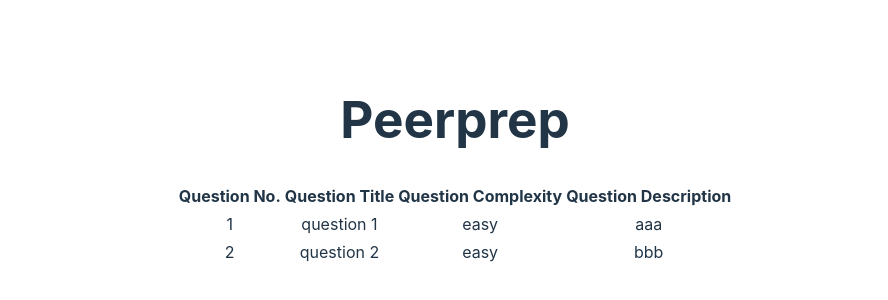
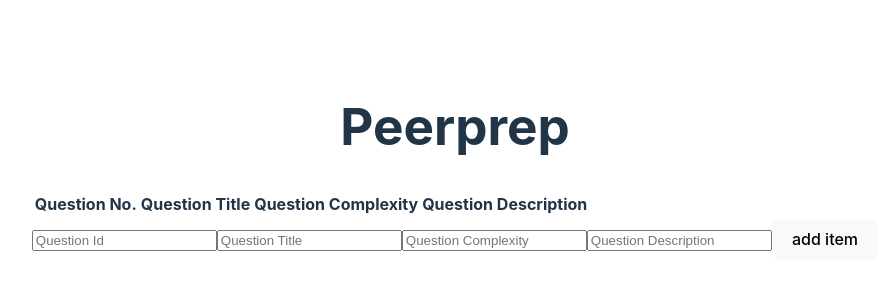
Before and after one commit to CS3219-AY2324S1/ay2324s1-course-assessment-g49, a React (Vite) app in the folder frontend/: page / in a window 1280 px wide. Shown: the part 238-538 px from the top of the page, without its empty margins (185-1073 px from the left). Built offline with nearby package versions, Linux system fonts and the light colour scheme.

Commit message:
Added feature to create questions

```diff
--- a/frontend/src/App.jsx
+++ b/frontend/src/App.jsx
@@ -1,13 +1,64 @@
-import { useState } from 'react'
+import { useState, useRef, useEffect } from 'react'
 import QuestionList from './QuestionList'
 import './App.css'
 
 function App() {
 
+  const storedQuestions = JSON.parse(localStorage.getItem('questions'))
+
+  const [questions, setQuestions] = useState(storedQuestions !== null ? storedQuestions : [])
+
+  /**
+   * { id: 1, title: "question 1", complexity: "easy", description: "aaa" },
+    { id: 2, title: "question 2", complexity: "easy", description: "bbb" },
+   */
+
+  const inputRefQuestionId = useRef(null)
+  const inputRefTitle = useRef(null)
+  const inputRefComplexity = useRef(null)
+  const inputRefDescription = useRef(null)
+
+    const handleSubmit = (evt) => {
+        evt.preventDefault()
+        const question = {id: Number(inputRefQuestionId.current.value), title: inputRefTitle.current.value, complexity: inputRefComplexity.current.value, description: inputRefDescription.current.value}
+        setQuestions([...questions, question])
+        inputRefQuestionId.current.value = ''
+        inputRefTitle.current.value = ''
+        inputRefComplexity.current.value = ''
+        inputRefDescription.current.value = ''
+    }
+
+    useEffect(() => {
+      localStorage.setItem('questions', JSON.stringify(questions))
+    }, [questions])
+
   return (
     <>
     <h1>Peerprep</h1>
-    <QuestionList/>
+    <QuestionList questions={questions}/>
+    <form onSubmit={(evt) => {handleSubmit(evt)}}>
+            <input
+            type='text'
+            placeholder='Question Id'
+            ref={inputRefQuestionId}
+            />
+            <input
+            type='text'
+            placeholder='Question Title'
+            ref={inputRefTitle}
+            />
+            <input
+            type='text'
+            placeholder='Question Complexity'
+            ref={inputRefComplexity}
+            />
+            <input
+            type='text'
+            placeholder='Question Description'
+            ref={inputRefDescription}
+            />
+            <button>add item</button>
+        </form>
     </>
   )
 }
--- a/frontend/src/QuestionList.jsx
+++ b/frontend/src/QuestionList.jsx
@@ -1,11 +1,12 @@
 import Question from "./Question";
 import { useState } from "react";
 
-function QuestionList() {
-  const [questions, setQuestions] = useState([
+function QuestionList({ questions }) {
+  /**const [questions, setQuestions] = useState([
     { id: 1, title: "question 1", complexity: "easy", description: "aaa" },
     { id: 2, title: "question 2", complexity: "easy", description: "bbb" },
-  ]);
+  ]);*/
+
   return (
     <div>
       <table>
```
